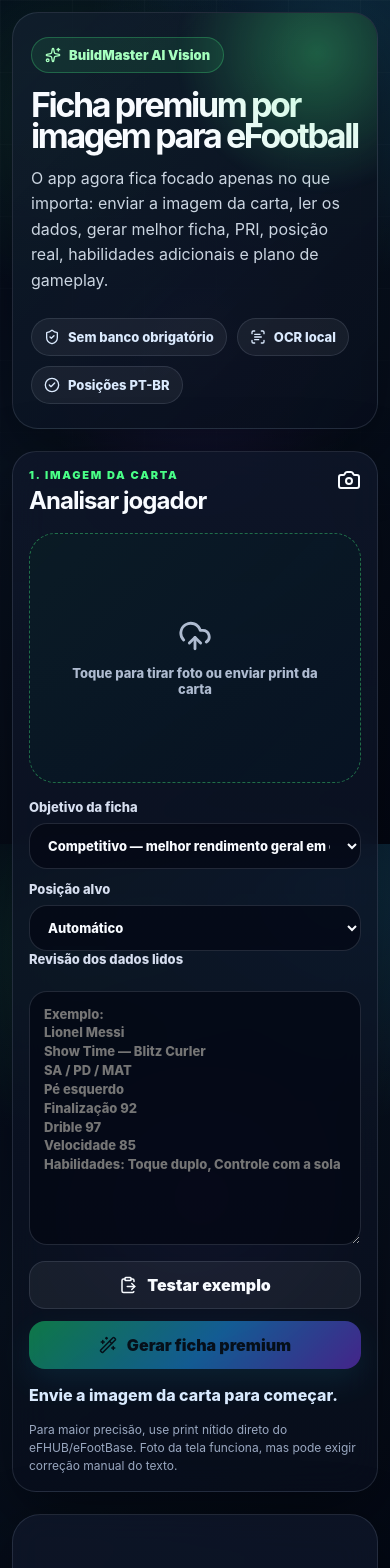
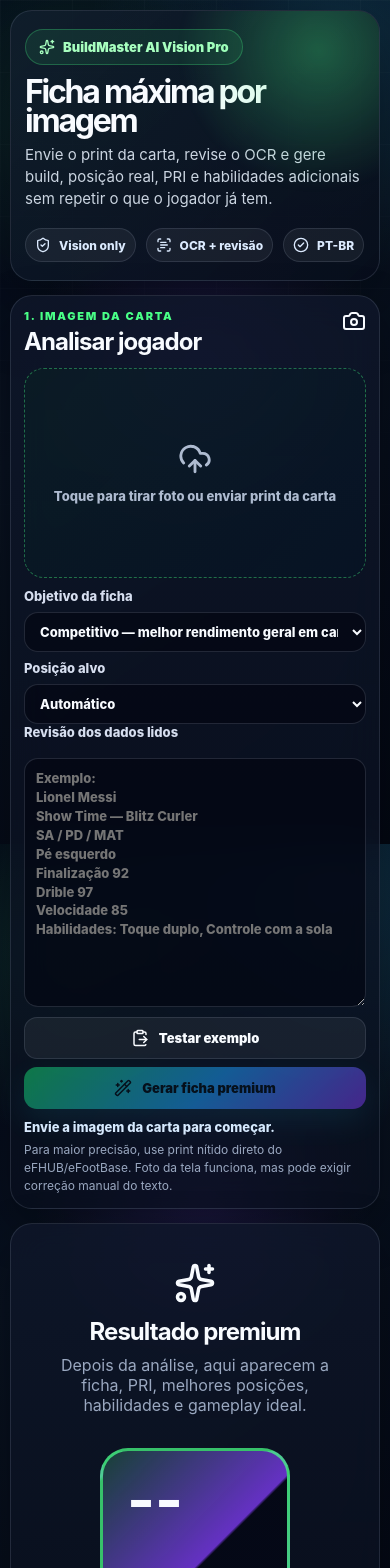
Before and after one commit to canalescanorff6-source/buildmaster-ai, a Next.js app: page / in a window 390 px wide. Shown: the top 1568 px of the page. Built offline with nearby package versions, Linux system fonts and the light colour scheme.

Commit message:
melhor ainda

```diff
--- a/src/app/globals.css
+++ b/src/app/globals.css
@@ -355,3 +355,252 @@ select:focus, textarea:focus { border-color: rgba(73,255,135,.6); box-shadow: 0
   z-index: 2;
   text-shadow: 0 3px 18px rgba(0,0,0,.8);
 }
+
+/* Premium compact v3: interface mais limpa, menos bagunçada */
+.app-frame {
+  padding: max(14px, env(safe-area-inset-top)) 14px 20px;
+}
+.compact-hero {
+  display: flex;
+  align-items: flex-end;
+  justify-content: space-between;
+  gap: 18px;
+  padding: clamp(18px, 3.4vw, 34px);
+  margin-bottom: 14px;
+  border-radius: 26px;
+}
+.compact-hero h1 {
+  font-size: clamp(32px, 5.2vw, 58px);
+  margin: 12px 0 8px;
+  max-width: 740px;
+}
+.compact-hero p {
+  max-width: 740px;
+  font-size: 15px;
+  line-height: 1.48;
+}
+.compact-hero .hero-badges {
+  margin-top: 0;
+  justify-content: flex-end;
+  max-width: 360px;
+}
+.main-grid {
+  grid-template-columns: minmax(330px, 390px) minmax(0, 1fr);
+  gap: 14px;
+}
+.glass-panel {
+  border-radius: 22px;
+  box-shadow: 0 18px 48px rgba(0,0,0,.32);
+}
+.input-panel {
+  padding: 16px;
+  top: 12px;
+}
+.panel-title {
+  margin-bottom: 12px;
+}
+.dropzone {
+  min-height: 250px;
+  border-radius: 20px;
+}
+.dropzone img {
+  max-height: 310px;
+}
+.form-grid {
+  gap: 8px;
+  margin-top: 10px;
+}
+select, textarea {
+  border-radius: 14px;
+  padding: 10px 11px;
+  font-size: 13px;
+}
+textarea {
+  min-height: 160px;
+  margin-top: 10px;
+}
+.actions {
+  gap: 8px;
+  margin-top: 10px;
+}
+.primary-button, .soft-button {
+  min-height: 42px;
+  border-radius: 13px;
+  font-size: 13px;
+}
+.status-line {
+  font-size: 13px;
+  margin: 10px 0 6px;
+}
+.result-shell {
+  gap: 12px;
+}
+.player-card-panel {
+  padding: 16px;
+  grid-template-columns: 178px 1fr;
+  gap: 18px;
+}
+.virtual-card {
+  min-height: 244px;
+  border-radius: 28px;
+  padding: 18px;
+  border-width: 3px;
+}
+.virtual-card strong {
+  font-size: 58px;
+}
+.virtual-card span {
+  font-size: 30px;
+}
+.virtual-card em {
+  font-size: 16px;
+}
+.player-summary h2 {
+  font-size: clamp(30px, 4vw, 48px);
+}
+.summary-grid, .training-grid, .tactical-grid, .strengths-grid {
+  gap: 8px;
+  margin-top: 12px;
+}
+.summary-grid div, .training-grid div, .tactical-grid div, .position-list div, .data-grid div {
+  border-radius: 14px;
+  padding: 10px;
+}
+.summary-grid strong, .training-grid strong, .tactical-grid strong {
+  font-size: 19px;
+}
+.grid-area {
+  gap: 12px;
+}
+.stack {
+  padding: 14px;
+  gap: 10px;
+}
+.stack h3 {
+  font-size: 16px;
+}
+.data-grid {
+  gap: 8px;
+}
+.data-grid strong {
+  font-size: 15px;
+}
+.attributes-grid {
+  grid-template-columns: repeat(4, minmax(0, 1fr));
+}
+.chip-list {
+  gap: 7px;
+}
+.chip-list span {
+  padding: 7px 10px;
+  font-size: 12px;
+}
+.section-head {
+  display: flex;
+  align-items: flex-start;
+  justify-content: space-between;
+  gap: 12px;
+}
+.section-head h3 {
+  margin-top: 3px;
+}
+.premium-badge {
+  border: 1px solid rgba(255,216,77,.28);
+  background: rgba(255,216,77,.1);
+  color: #ffe58b;
+  border-radius: 999px;
+  padding: 7px 10px;
+  font-size: 11px;
+  font-weight: 1000;
+  white-space: nowrap;
+}
+.priority-panel {
+  border-color: rgba(73,255,135,.3);
+  background:
+    linear-gradient(180deg, rgba(10,22,31,.92), rgba(7,13,24,.82)),
+    radial-gradient(circle at 95% 0%, rgba(73,255,135,.18), transparent 36%);
+}
+.skill-priority-list {
+  display: grid;
+  gap: 8px;
+}
+.skill-priority-card {
+  display: grid;
+  grid-template-columns: 38px 1fr;
+  gap: 10px;
+  align-items: center;
+  border: 1px solid rgba(148,163,184,.16);
+  background: rgba(255,255,255,.055);
+  border-radius: 16px;
+  padding: 9px 10px;
+}
+.skill-priority-card > strong {
+  width: 32px;
+  height: 32px;
+  border-radius: 10px;
+  display: grid;
+  place-items: center;
+  background: linear-gradient(135deg, var(--primary), var(--cyan));
+  color: #020617;
+  font-size: 13px;
+  box-shadow: 0 8px 18px rgba(73,255,135,.16);
+}
+.skill-priority-card span {
+  display: block;
+  font-weight: 1000;
+  color: #f8fbff;
+  font-size: 14px;
+}
+.skill-priority-card small {
+  display: block;
+  color: #9fb1cc;
+  font-size: 11px;
+  line-height: 1.35;
+  margin-top: 2px;
+}
+.bar-list {
+  gap: 8px;
+}
+.bar-row > div {
+  font-size: 12px;
+}
+.position-list {
+  gap: 8px;
+}
+.position-list strong {
+  font-size: 17px;
+}
+.tip-list {
+  font-size: 14px;
+  line-height: 1.5;
+}
+.warning-panel {
+  padding: 10px 14px;
+  border-radius: 18px;
+  font-size: 13px;
+}
+.empty-result {
+  min-height: 520px;
+}
+
+@media (max-width: 1120px) {
+  .compact-hero { align-items: flex-start; flex-direction: column; }
+  .compact-hero .hero-badges { justify-content: flex-start; max-width: none; }
+  .main-grid, .player-card-panel, .grid-area { grid-template-columns: 1fr; }
+  .virtual-card { width: min(100%, 245px); }
+}
+@media (max-width: 760px) {
+  .app-frame { padding: 10px 10px 18px; }
+  .compact-hero { padding: 18px 14px; border-radius: 22px; }
+  .hero-badges span { padding: 8px 9px; font-size: 12px; }
+  .input-panel { padding: 13px; }
+  .dropzone { min-height: 210px; }
+  .dropzone img { max-height: 260px; }
+  .player-card-panel { padding: 14px; }
+  .virtual-card { min-height: 220px; }
+  .attributes-grid { grid-template-columns: repeat(2, minmax(0, 1fr)); }
+  .data-grid { grid-template-columns: repeat(2, minmax(0, 1fr)); }
+}
+@media (max-width: 460px) {
+  .attributes-grid, .data-grid, .form-grid, .summary-grid, .training-grid, .tactical-grid, .strengths-grid { grid-template-columns: 1fr; }
+}
--- a/src/components/CardVisionApp.tsx
+++ b/src/components/CardVisionApp.tsx
@@ -111,6 +111,34 @@ async function createPlayerCardPreview(file: File): Promise<string | null> {
     return null;
   }
 }
+
+function skillReason(skill: string) {
+  const reasons: Record<string, string> = {
+    'Toque duplo': 'melhora o 1 contra 1 e a saída curta',
+    'Controle com a sola': 'deixa o giro e o domínio mais limpos',
+    'Elástico': 'abre espaço em pontas e meias ofensivos',
+    'Cruzamento preciso': 'aumenta criação pelas laterais',
+    'Curva para fora': 'melhora passes e finalizações de trivela',
+    'Passe de primeira': 'acelera triangulações e contra-pressão',
+    'Passe em profundidade': 'melhora bolas verticais e rupturas',
+    'Passe na medida': 'qualifica lançamentos e inversões',
+    'Interceptação': 'aumenta cortes automáticos de passe',
+    'Bloqueador': 'melhora bloqueios de chute e passe',
+    'Marcação individual': 'gruda melhor no alvo defensivo',
+    'Volta para marcar': 'ajuda na pressão e recomposição',
+    'Espírito guerreiro': 'mantém precisão mesmo cansado ou pressionado',
+    'Chute de primeira': 'finaliza rápido sem dominar a bola',
+    'Precisão à distância': 'melhora chute de fora da área',
+    'Finalização acrobática': 'aumenta gols em posição ruim',
+    'Cabeçada': 'melhora finalização aérea',
+    'Superioridade aérea': 'vence duelos pelo alto com mais frequência',
+    'Carrinho': 'aumenta precisão no desarme de emergência',
+    'Afastamento acrobático': 'limpa bolas difíceis na defesa',
+    'Super substituto': 'melhora impacto vindo do banco'
+  };
+  return reasons[skill] ?? 'completa a função real da carta sem repetir habilidade nativa';
+}
+
 function ResultCard({ result, playerImage }: { result: AnalysisResult; playerImage: string | null }) {
   const card = result.parsed;
   const infoItems = [
@@ -193,14 +221,26 @@ function ResultCard({ result, playerImage }: { result: AnalysisResult; playerIma
           </div>
         </div>
 
-        <div className="glass-panel stack">
-          <h3>Habilidades adicionais</h3>
-          <div className="chip-list">
-            {result.recommendedSkills.map((skill) => <span key={skill}>{skill}</span>)}
+        <div className="glass-panel stack priority-panel">
+          <div className="section-head">
+            <div>
+              <p className="eyebrow">Somente faltantes</p>
+              <h3>Habilidades adicionais</h3>
+            </div>
+            <span className="premium-badge">Top {result.recommendedSkills.length}</span>
           </div>
-          {card.nativeSkills.length > 0 && (
-            <p className="microcopy">Já lidas na carta: {card.nativeSkills.join(', ')}</p>
-          )}
+          <div className="skill-priority-list">
+            {result.recommendedSkills.map((skill, index) => (
+              <div key={skill} className="skill-priority-card">
+                <strong>{String(index + 1).padStart(2, '0')}</strong>
+                <div>
+                  <span>{skill}</span>
+                  <small>{skillReason(skill)}</small>
+                </div>
+              </div>
+            ))}
+          </div>
+          <p className="microcopy">O app remove automaticamente as habilidades que a carta já possui e recomenda apenas as melhores adicionais.</p>
         </div>
       </section>
 
@@ -355,17 +395,16 @@ export function CardVisionApp() {
 
   return (
     <main className="app-frame">
-      <section className="hero">
-        <div className="brand-pill"><Sparkles size={16} /> BuildMaster AI Vision</div>
-        <h1>Ficha premium por imagem para eFootball</h1>
-        <p>
-          O app agora fica focado apenas no que importa: enviar a imagem da carta, ler os dados, gerar melhor ficha, PRI, posição real,
-          habilidades adicionais e plano de gameplay.
-        </p>
+      <section className="hero compact-hero">
+        <div>
+          <div className="brand-pill"><Sparkles size={16} /> BuildMaster AI Vision Pro</div>
+          <h1>Ficha máxima por imagem</h1>
+          <p>Envie o print da carta, revise o OCR e gere build, posição real, PRI e habilidades adicionais sem repetir o que o jogador já tem.</p>
+        </div>
         <div className="hero-badges">
-          <span><ShieldCheck size={16} /> Sem banco obrigatório</span>
-          <span><ScanText size={16} /> OCR local</span>
-          <span><CheckCircle2 size={16} /> Posições PT-BR</span>
+          <span><ShieldCheck size={16} /> Vision only</span>
+          <span><ScanText size={16} /> OCR + revisão</span>
+          <span><CheckCircle2 size={16} /> PT-BR</span>
         </div>
       </section>
 
```
Also changed, not shown: src/lib/analyzer.ts (+32 -17 lines), 1 other file (tests, documents, lock files or other folders).
